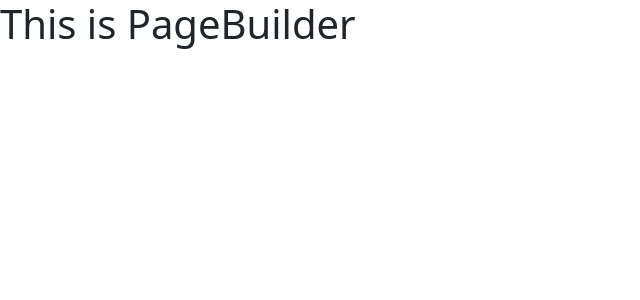
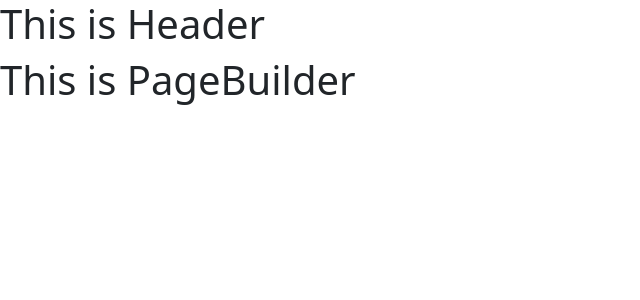
Before and after one commit to killcodeX/react-page-builder, a React (Create React App) app in the folder page-builder/: page / in a window 1280 px wide. Shown: the top 300 px of the page, without its empty margins (0-640 px from the left). Built offline with nearby package versions, Linux system fonts and the light colour scheme.

Commit message:
Routes moved to new section & Header added

```diff
--- a/page-builder/src/App.js
+++ b/page-builder/src/App.js
@@ -1,24 +1,15 @@
-import {
-  createBrowserRouter,
-} from "react-router-dom";
-import PageBuilder from "./Home/pageBuilder";
-import Preview from "./Home/preview";
-import JSONGenerator from "./Home/jsonGenerator";
+import { RouterProvider } from "react-router-dom";
+import Router from "./Routes";
+import Header from "./Home/Header";
 import 'bootstrap/dist/css/bootstrap.min.css';
 
-const Router = createBrowserRouter([
-  {
-    path: "/",
-    element: <PageBuilder/>,
-  },
-  {
-    path: "/preview",
-    element: <Preview/>,
-  },
-  {
-    path: "/json-generator",
-    element: <JSONGenerator/>,
-  }
-]);
+function App(){
+  return (
+    <>
+      <Header/>
+      <RouterProvider router={Router} />
+    </>
+  )
+}
 
-export default Router;
+export default App;
--- /dev/null
+++ b/page-builder/src/Home/Header.jsx
@@ -0,0 +1,9 @@
+import react from 'react';
+
+function Header(){
+    return (
+        <h1>This is Header</h1>
+    )
+}
+
+export default Header;
--- /dev/null
+++ b/page-builder/src/Routes.js
@@ -0,0 +1,23 @@
+import {
+  createBrowserRouter,
+} from "react-router-dom";
+import PageBuilder from "./Home/pageBuilder";
+import Preview from "./Home/preview";
+import JSONGenerator from "./Home/jsonGenerator";
+
+const Router = createBrowserRouter([
+  {
+    path: "/",
+    element: <PageBuilder/>,
+  },
+  {
+    path: "/preview",
+    element: <Preview/>,
+  },
+  {
+    path: "/json-generator",
+    element: <JSONGenerator/>,
+  }
+]);
+
+export default Router;
--- a/page-builder/src/index.js
+++ b/page-builder/src/index.js
@@ -2,11 +2,10 @@
 import ReactDOM from 'react-dom/client';
 import './index.css';
 import App from "./App"
-import { RouterProvider } from "react-router-dom";
 
 const root = ReactDOM.createRoot(document.getElementById('root'));
 root.render(
   <React.StrictMode>
-    <RouterProvider router={App} />
+    <App/>
   </React.StrictMode>
 );
```
